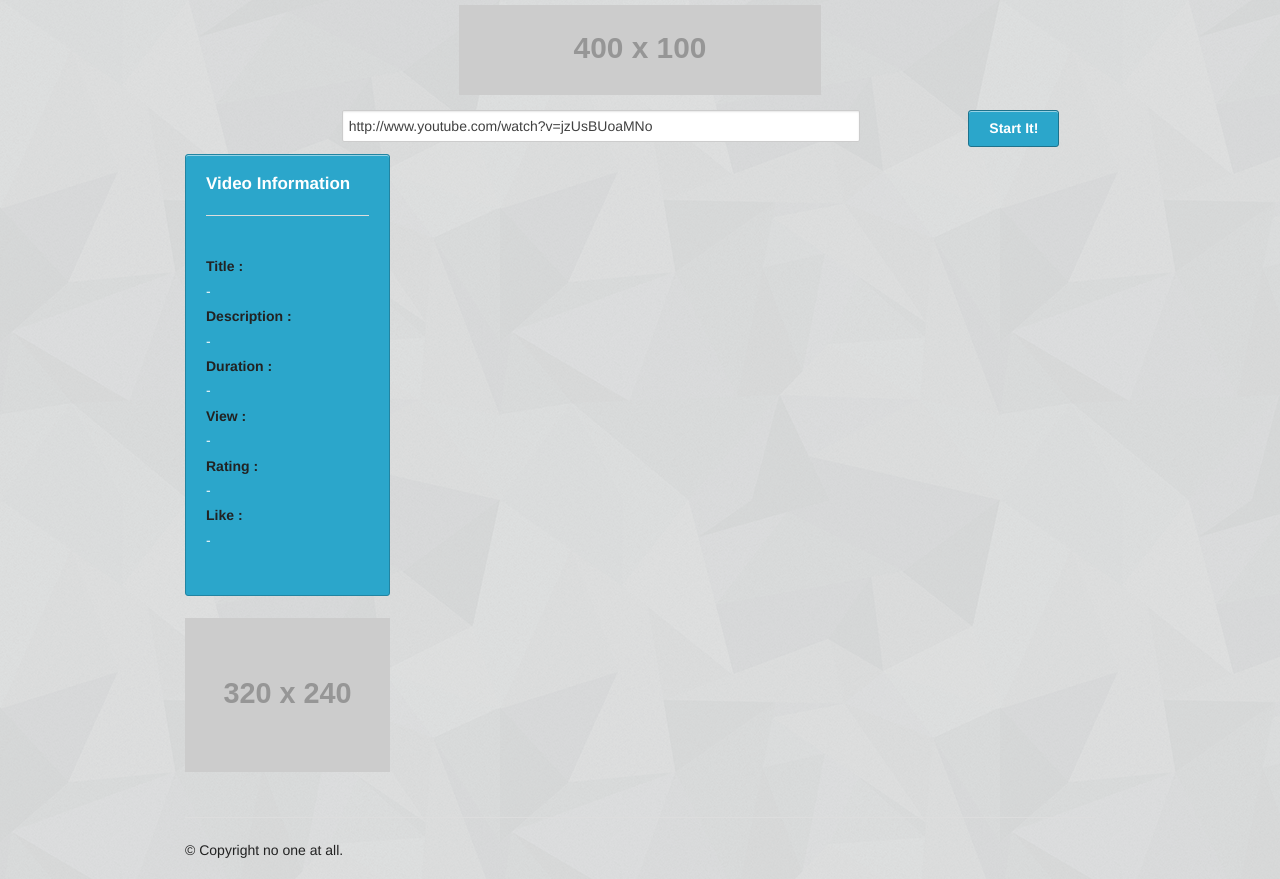
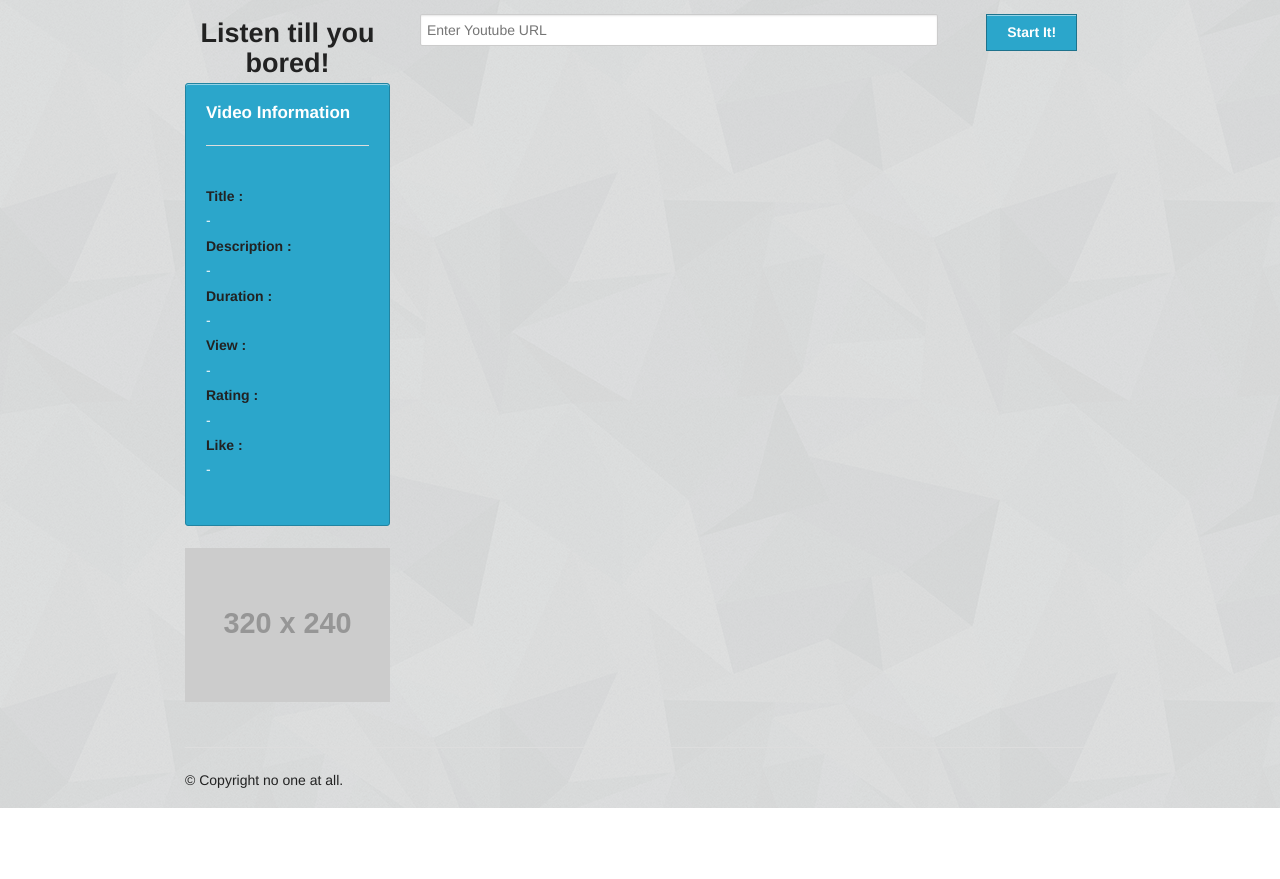
Before and after one commit to yauri/youtubeIFRAME, a plain HTML site: page index.html in a window 1280 px wide. After the commit the page ends 808 px from the top, so only its background shows below. Drawn offline with nearby package versions, Linux system fonts and the light colour scheme; placeholder pictures from the web are drawn by us.

Commit message:
move youtube url textbox to top of the page

```diff
--- a/index.html
+++ b/index.html
@@ -13,21 +13,26 @@
     <script src="javascripts/modernizr.foundation.js"></script>
 </head>
 <body>
-
-<div class="row">
-    <div class="five columns centered">
-        <h1><img src="http://placehold.it/400x100&text=Logo" /></h1>
+<br>
+<div class="row text-center">
+    <div class="three columns">
+        <h3>Listen till you bored!</h3>
+    </div>
+    <div class="seven columns" >
+        <input id="youtubeurl" style="display:inline-block" type="text" placeholder="Enter Youtube URL" />
+    </div>
+    <div class="two columns">
+        <button class="button" id="playButton">Start It!</button>
     </div>
 </div>
-
-<div class="row">
-    <div class="seven columns offset-by-two">
-        <input id="youtubeurl" type="text" placeholder="Enter Youtube URL" value="http://www.youtube.com/watch?v=jzUsBUoaMNo" />
-    </div>
-    <div class="two columns pull-one">
-        <a id="playButton" class="radius button left" href="#">Start It!</a>
-    </div>
-</div>
+<!--<div class="row">-->
+    <!--<div class="seven columns offset-by-three">-->
+        <!--<input id="youtubeurl" type="text" placeholder="Enter Youtube URL" value="http://www.youtube.com/watch?v=jzUsBUoaMNo" />-->
+    <!--</div>-->
+    <!--<div class="two columns">-->
+        <!--<a id="playButton" class="radius button" href="#">Start It!</a>-->
+    <!--</div>-->
+<!--</div>-->
 
 <div class="row">
     <div class="nine columns push-three">
--- a/stylesheets/foundation.css
+++ b/stylesheets/foundation.css
@@ -1153,6 +1153,7 @@ table.show-for-xlarge, table.show-for-large, table.hide-for-small, table.hide-fo
   .nav-bar > li.has-flyout.is-touch > a.flyout-toggle span { content: ""; width: 0; height: 0; display: block; }
   .nav-bar > li.has-flyout > a.flyout-toggle:hover span { border-top-color: #141414; }
   .nav-bar.vertical > li.has-flyout > .flyout { left: 0; }
+  .nav-bar > li > input .input-text { display: inline-block; }
   .flyout { position: relative; width: 100% !important; top: auto; margin-right: -2px; border-width: 1px 1px 0 1px; }
   .flyout.right { float: none; right: auto; left: -1px; }
   .flyout.small, .flyout.large { width: 100% !important; }
```
